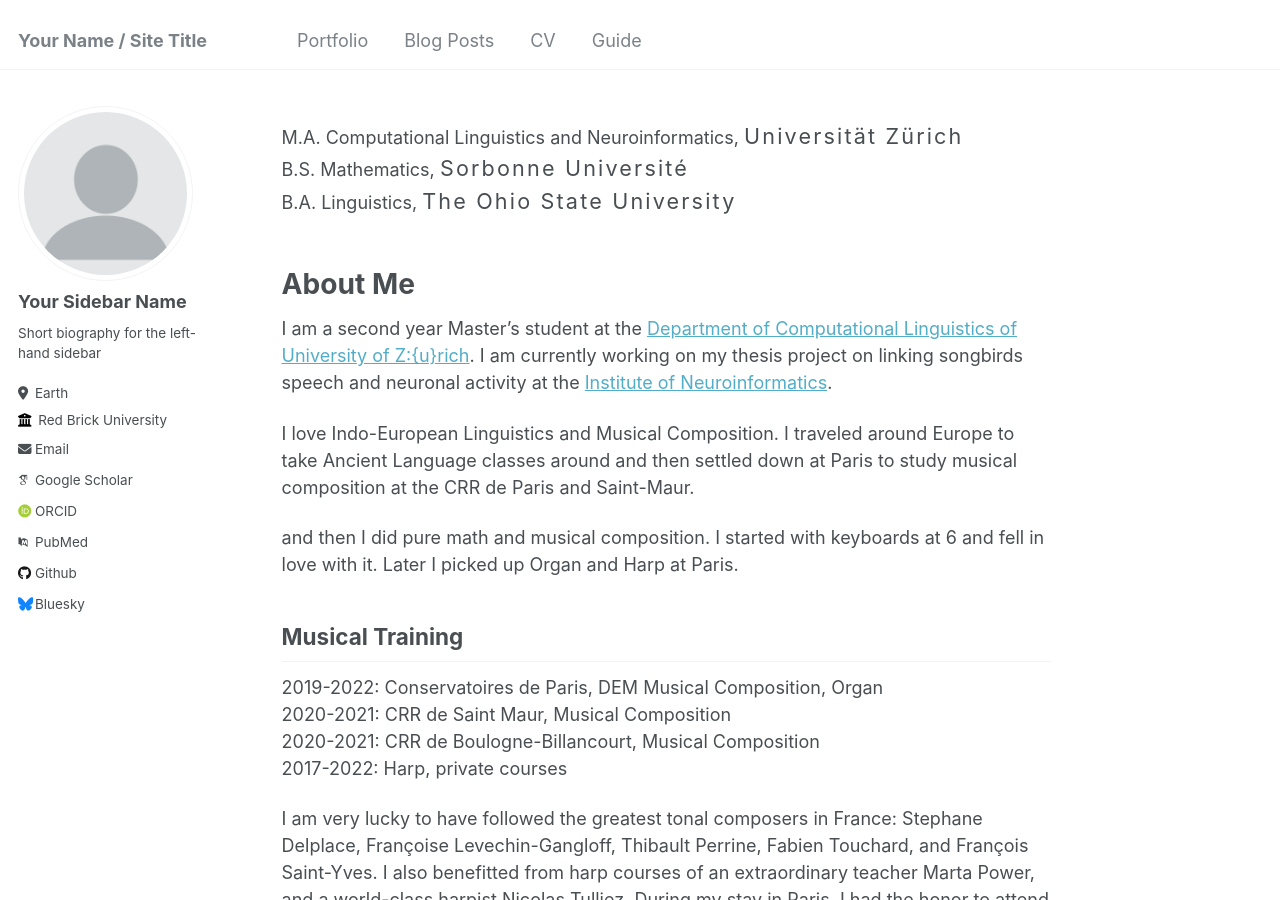
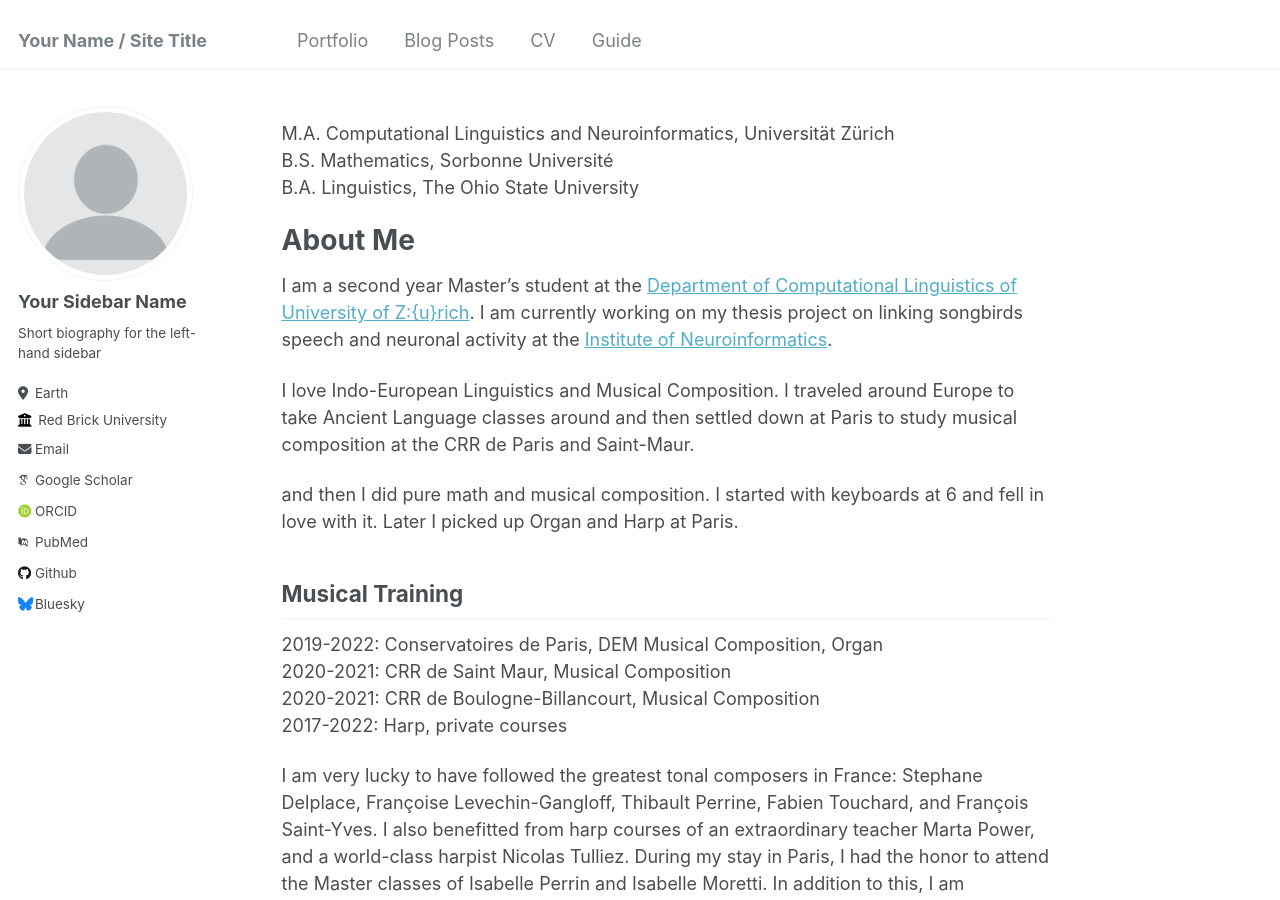
Before and after one commit to askrbayern/askrbayern.github.io, a Jekyll site: the page built from _pages/about.md, in a window 1280 px wide and 900 px high. Built offline with Jekyll 4.4.1, drawn with Linux system fonts in a browser that asks for light colours; some web fonts are replaced.

Commit message:
Update about.md

```diff
--- a/_pages/about.md
+++ b/_pages/about.md
@@ -6,9 +6,9 @@ redirect_from:
   - /about/
   - /about.html
 ---
-M.A. Computational Linguistics and Neuroinformatics, <span style="font-size: 1.2em; letter-spacing: 0.1em;">Universität Zürich</span><br>
-B.S. Mathematics, <span style="font-size: 1.2em; letter-spacing: 0.1em;">Sorbonne Université</span><br>
-B.A. Linguistics, <span style="font-size: 1.2em; letter-spacing: 0.1em;">The Ohio State University</span><br><br>
+M.A. Computational Linguistics and Neuroinformatics, Universität Zürich<br>
+B.S. Mathematics, Sorbonne Université<br>
+B.A. Linguistics, The Ohio State University<br>
 
 About Me
 =====
```
